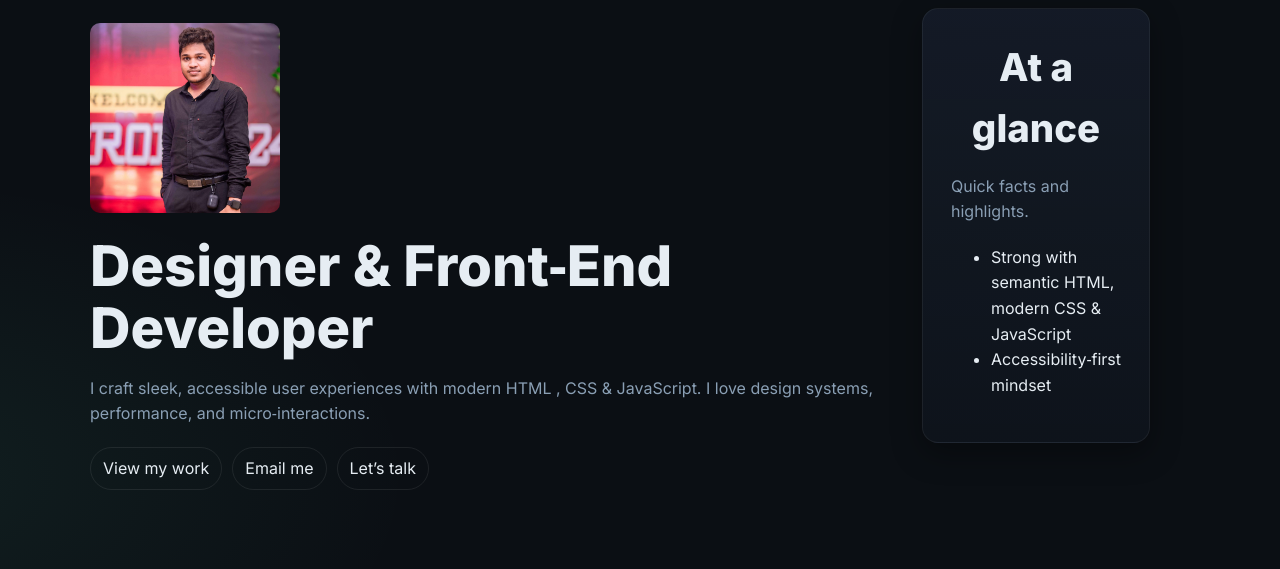
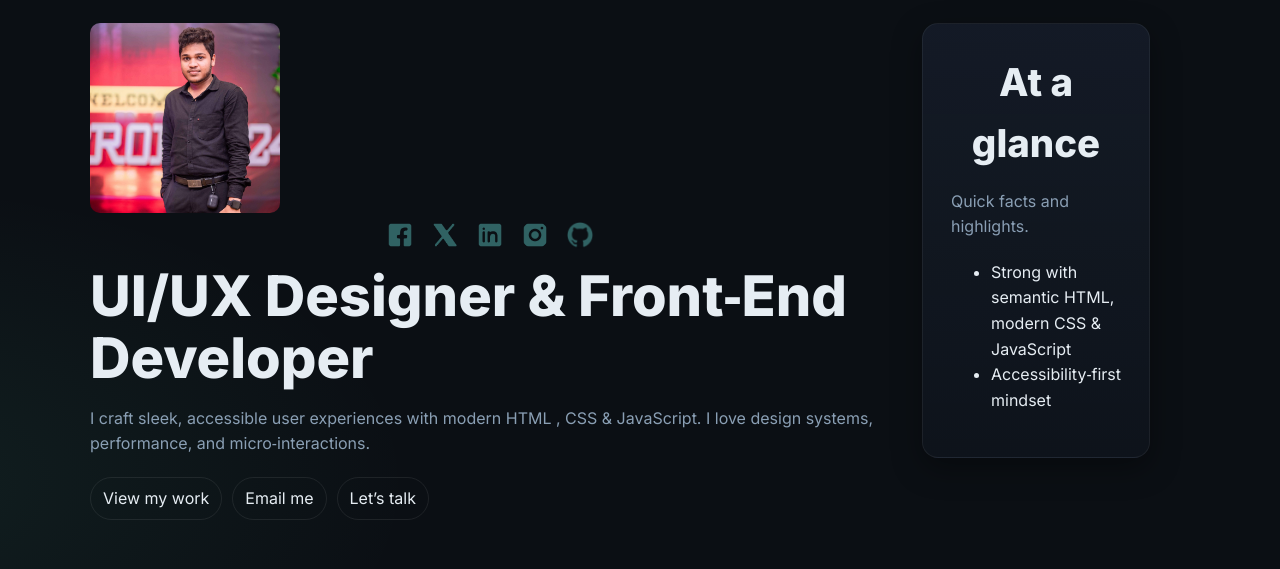
Before and after one commit to thiviru7715/Portfolio-Webpage, a plain HTML site: page index.html in a window 1280 px wide. Shown: the part 127-696 px from the top of the page. Drawn offline with Linux system fonts and the light colour scheme.

Commit message:
update icons

```diff
--- a/index.html
+++ b/index.html
@@ -29,18 +29,25 @@
       <div>
         <span class="tag">👋 Hi — I'm Thiviru Igalawithana. I build web things</span><br><br>
         <img src="images/Thiviru.jpg" alt="thiviru" width="190" style="border-radius: 10px;">
-        <h1>Designer & Front‑End Developer</h1>
+        <div class="social-icons">
+          <a href="https://web.facebook.com/thiviru.77" class="icon facebook"></a>
+        <a href="#" class="icon twitter"></a>
+        <a href="https://www.linkedin.com/in/thiviru-igalawithana-47b652349/" class="icon linkedin"></a>
+        <a href="https://www.instagram.com/thiviru__7/" class="icon instagram"></a>
+        <a href="https://github.com/thiviru7715" class="icon github"></a>
+      </div>
+        <h1>UI/UX Designer & Front‑End Developer</h1>
         <p>
           I craft sleek, accessible user experiences with modern HTML , CSS & JavaScript. I love design systems, performance, and micro‑interactions.
         </p>
         <div class="pill-links">
           <a href="#projects">View my work</a>
-          <a href="mailto:thivirudamsith7715@gmail.com.com">Email me</a>
+          <a href="mailto:thivirudamsith7715@gmail.com">Email me</a>
           <a href="#contact">Let’s talk</a>
         </div>
       </div>
       <aside class="hero-card">
-        <h2 class="section-title" style="margin-top:0">At a glance</h2>
+        <h2 class="section-title">At a glance</h2>
         <p class="section-sub">Quick facts and highlights.</p>
         <ul>
           <li>Strong with semantic HTML, modern CSS & JavaScript</li>
--- a/style.css
+++ b/style.css
@@ -332,3 +332,36 @@ footer a:hover {
   .bar-mid     { width: 50%; }
   .bar-long    { width: 90%; }
   .bar-full    { width: 100%; }
+
+  .social-icons {
+    display: flex;
+    justify-content: center;
+    gap: 15px;
+}
+
+.icon {
+    display: inline-block;
+    width: 30px;
+    height: 30px;
+    background-size: cover;
+    background-position: center;
+}
+
+.facebook {
+    background-image: url('/images/face.png');
+}
+
+.twitter {
+    background-image: url('/images/x.png');
+}
+
+.instagram {
+    background-image: url('/images/insta.png');
+}
+
+.linkedin {
+    background-image: url('/images/link.png');
+}
+.github {
+  background-image: url('/images/git.png');
+}
```
Also changed, not shown: images/face.png (added), images/git.png (added), images/insta.png (added), images/link.png (added), images/x.png (added).
